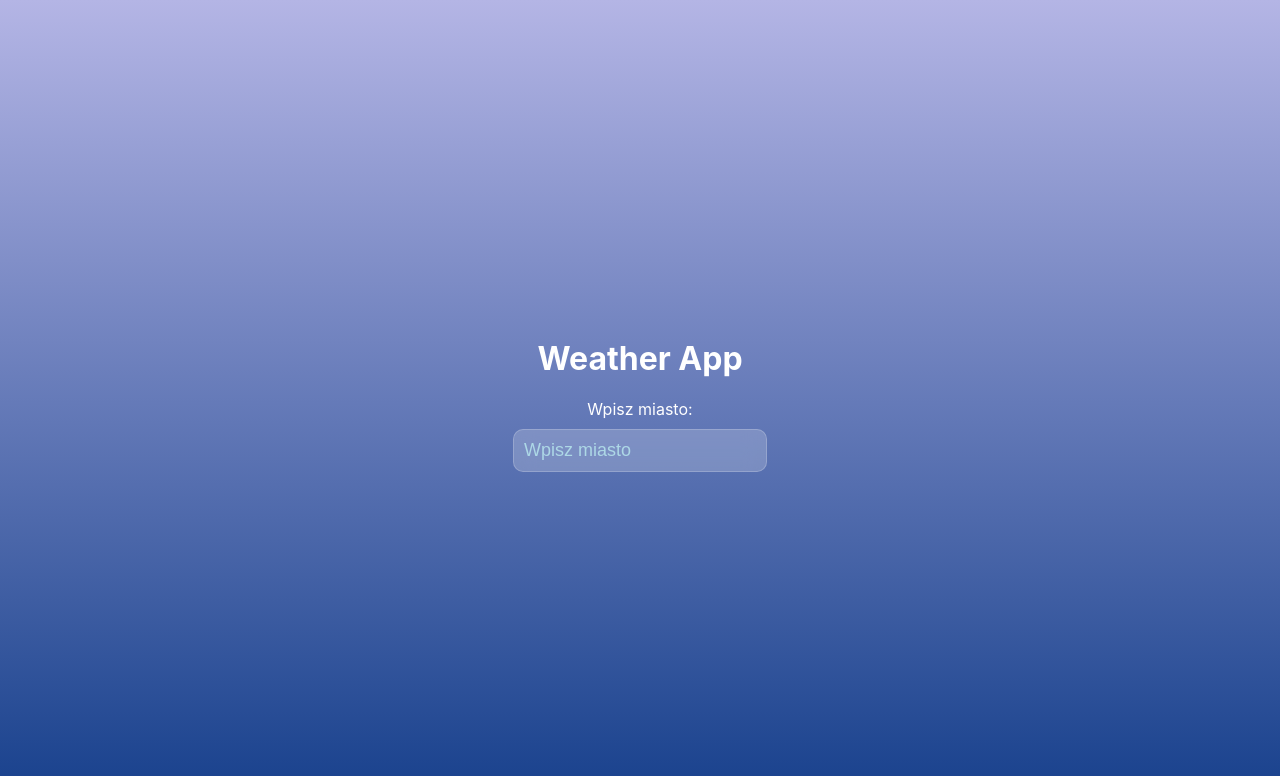
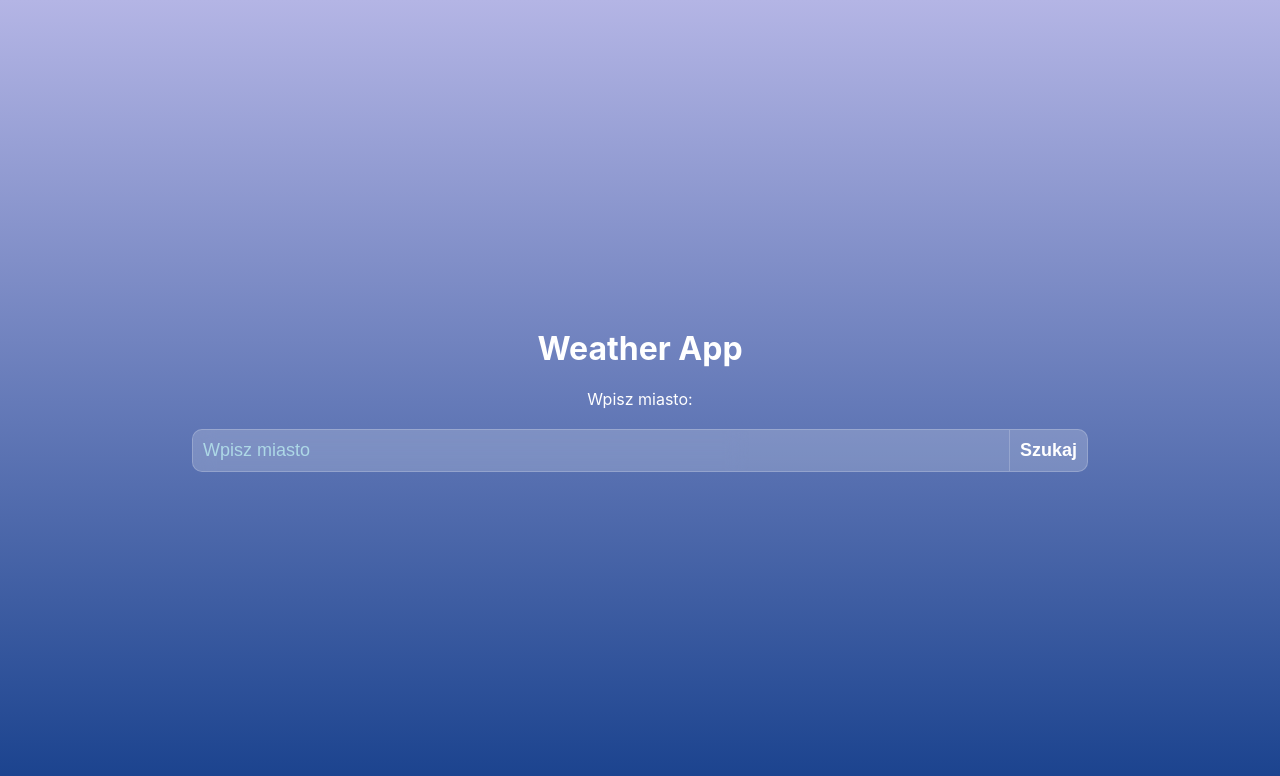
Before and after one commit to aldiii/WeatherApp, a React (Create React App) app: page / in a window 1280 px wide. Shown: the top 776 px of the page. Built offline with nearby package versions, Linux system fonts and the light colour scheme.

Commit message:
rename WeatherLocationInput to WeatherLoctionForm, added submit button and improved some styling

```diff
--- a/src/components/App.js
+++ b/src/components/App.js
@@ -1,11 +1,24 @@
+import React, { useState } from "react";
 import "./App.css";
-import WeatherLocationInput from "./WeatherLocationInput";
+import WeatherLocationForm from "./WeatherLocationForm";
 
 function App() {
+  const [city, setCity] = useState("");
+  const handleInputChange = (e) => {
+    setCity(e.target.value);
+  };
+  const handleFormSubmit = (e) => {
+    e.preventDefault();
+    alert("sublited");
+  };
   return (
     <div className="App">
       <h1>Weather App</h1>
-      <WeatherLocationInput></WeatherLocationInput>
+      <WeatherLocationForm
+        value={city}
+        handleChange={handleInputChange}
+        handleSubmit={handleFormSubmit}
+      ></WeatherLocationForm>
     </div>
   );
 }
--- /dev/null
+++ b/src/components/WeatherLocationForm.css
@@ -0,0 +1,39 @@
+.weatherLocationForm {
+  min-width: 70%;
+}
+.weatherLocationForm__group {
+  overflow: hidden;
+  background-color: rgba(255, 255, 255, 0.2);
+  border: 1px solid rgba(255, 255, 255, 0.2);
+  border-radius: 10px;
+  padding: 0;
+  display: flex;
+  align-items: center;
+  color: white;
+  margin: 20px 0;
+}
+.weatherLocationForm__input {
+  padding: 10px;
+  border: none;
+  background-color: transparent;
+  backdrop-filter: blur(10px);
+  font-size: 18px;
+  color: inherit;
+  outline: none;
+  min-width: 60%;
+}
+
+.weatherLocationForm__input::placeholder {
+  color: lightblue;
+}
+
+.weatherLocationForm__button {
+  margin-left: auto;
+  border: none;
+  border-left: 1px solid rgba(255, 255, 255, 0.2);
+  background-color: transparent;
+  padding: 10px;
+  color: inherit;
+  font-size: 18px;
+  font-weight: bold;
+}
--- /dev/null
+++ b/src/components/WeatherLocationForm.js
@@ -0,0 +1,30 @@
+import "./WeatherLocationForm.css";
+
+function WeatherLocationInput({ value, handleChange, handleSubmit }) {
+  return (
+    <form className="weatherLocationForm" onSubmit={(e) => handleSubmit(e)}>
+      <label htmlFor="locationInput">Wpisz miasto: </label>
+      <br></br>
+      <div className="weatherLocationForm__group">
+        <input
+          id="locationInput"
+          className="weatherLocationForm__input"
+          placeholder="Wpisz miasto"
+          type="text"
+          value={value}
+          onChange={(e) => handleChange(e)}
+        ></input>
+
+        <button
+          type="submit"
+          value="submit"
+          className="weatherLocationForm__button"
+        >
+          Szukaj
+        </button>
+      </div>
+    </form>
+  );
+}
+
+export default WeatherLocationInput;
--- a/src/components/WeatherLocationInput.css
+++ /dev/null
@@ -1,18 +0,0 @@
-.weatherLocationInput {
-}
-.weatherLocationInput__input {
-  border: 1px solid rgba(255, 255, 255, 0.2);
-  padding: 10px;
-  border-radius: 10px;
-  background-color: rgba(255, 255, 255, 0.2);
-  backdrop-filter: blur(10px);
-  font-size: 18px;
-  color: white;
-  margin: 10px;
-  min-width: 80%;
-  outline: none;
-}
-
-.weatherLocationInput__input::placeholder {
-  color: lightblue;
-}
--- a/src/components/WeatherLocationInput.js
+++ /dev/null
@@ -1,20 +0,0 @@
-import React from "react";
-import "./WeatherLocationInput.css";
-
-function WeatherLocationInput() {
-  return (
-    <div className="weatherLocationInput">
-      <label>
-        Wpisz miasto:
-        <br></br>
-        <input
-          className="weatherLocationInput__input"
-          placeholder="Wpisz miasto"
-          type="text"
-        ></input>
-      </label>
-    </div>
-  );
-}
-
-export default WeatherLocationInput;
```
Also changed, not shown: 1 other file (tests, documents, lock files or other folders).
